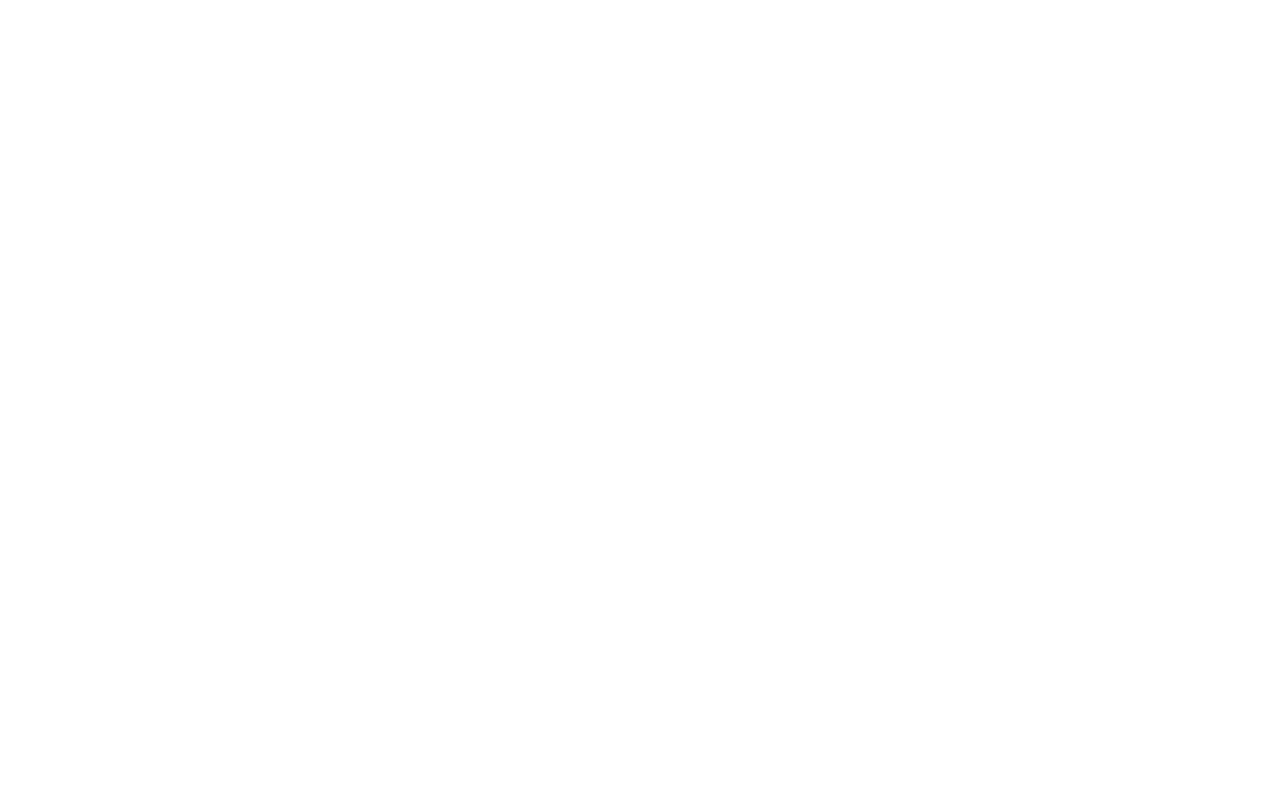
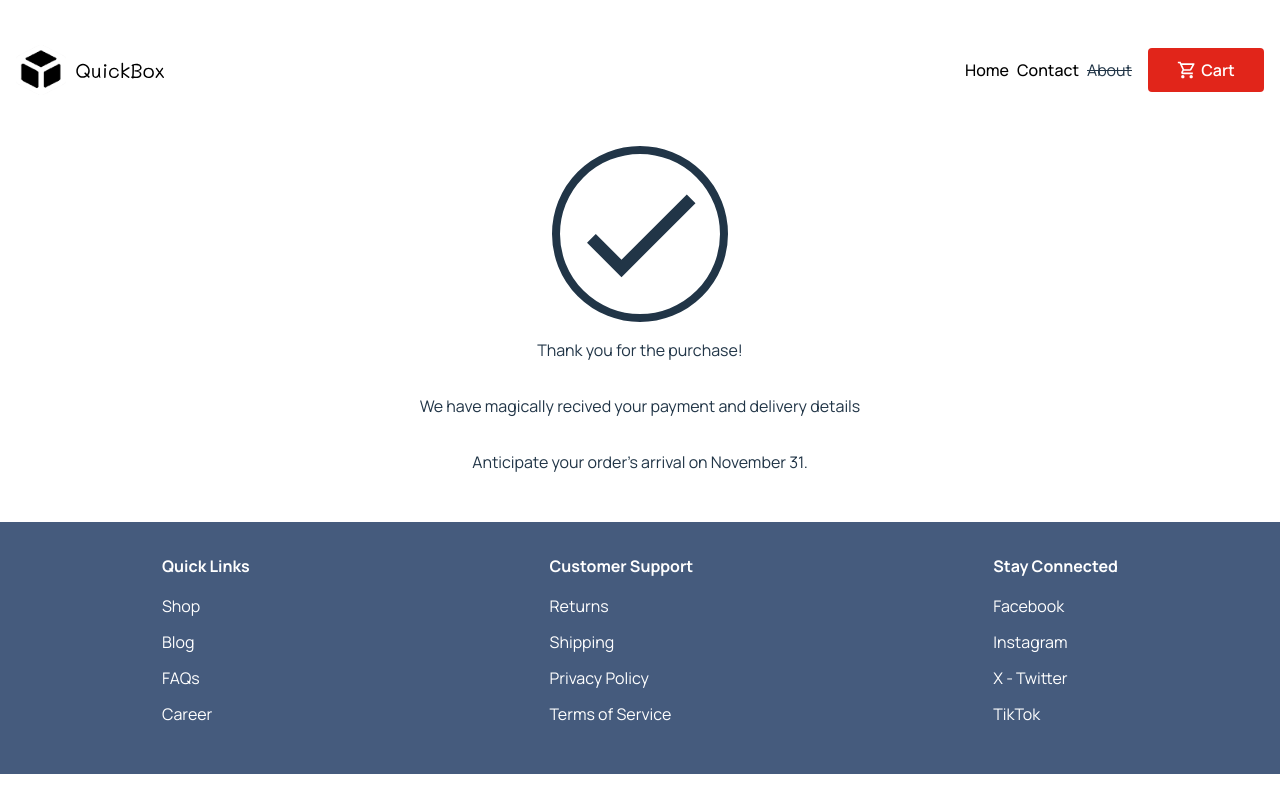
Before and after one commit to Malkenes/JavaScript-Frameworks, a React (Vite) app: page /checkoutSuccess in a window 1280 px wide. Before the commit this address had no page. Built offline with nearby package versions, Linux system fonts and the light colour scheme.

Commit message:
add checkoutSucess page (#6)

```diff
--- a/src/App.css
+++ b/src/App.css
@@ -9,7 +9,7 @@
   text-align: start;
 }
 main > section {
-  padding: 40px 20px;
+  padding: 2em 1em;
 }
 .logo {
   height: 6em;
--- a/src/App.jsx
+++ b/src/App.jsx
@@ -3,6 +3,7 @@
 import Checkout from './pages/checkout.jsx'
 import IndexPage from './pages/index.jsx'
 import Product from './pages/product.jsx'
+import CheckoutSuccess from './pages/checkoutSuccess.jsx'
 import { BrowserRouter, Routes, Route } from "react-router-dom"
 import './App.css'
 import ScrollToTop from './components/layout/scrollToTop.jsx'
@@ -19,6 +20,7 @@
           <Route path='product/:id' element={<Product />} />
           <Route path='contact' element={<Contact />} />
           <Route path='checkout' element={<Checkout />} />
+          <Route path='checkoutSuccess' element={<CheckoutSuccess />} />
         </Route>
       </Routes>
       </BrowserRouter>
--- /dev/null
+++ b/src/components/checkoutButton.jsx
@@ -0,0 +1,13 @@
+import { StyledLink } from "./Button.styles";
+import { useCartStore } from '../stores/useCartStore';
+
+export default function CheckoutButton() {
+    const {clearCart} = useCartStore();
+    const totalItems = useCartStore((state) => state.totalItems(state));
+    if (totalItems > 0) {
+        return (
+            <StyledLink to={"/checkoutSuccess"} onClick={clearCart}>Checkout</StyledLink>
+        )
+    }
+
+}
--- a/src/pages/checkout.jsx
+++ b/src/pages/checkout.jsx
@@ -3,6 +3,7 @@
 import { StyledCheckout, StyledCheckoutItem, StyledAlterQuantity, StyledPayment, PaymentOption} from "./checkout.styles";
 import { StyledButton } from "../components/Button.styles";
 import { useCartStore } from "../stores/useCartStore";
+import CheckoutButton from "../components/checkoutButton";
 import Price from "../components/shared/price";
 import { useState } from "react";
 import { SiKlarna, SiPaypal } from "react-icons/si";
@@ -11,6 +12,7 @@
     const totalPrice = useCartStore((state) => state.totalPrice(state));
     const totalDiscountedPrice = useCartStore((state) => state.totalDiscountedPrice(state));
     return <StyledCheckout>
+        <section>
         <h1>Checkout</h1>
         <ul>
             {cart.map((item) => (
@@ -43,8 +45,11 @@
                 </StyledCheckoutItem>
                 )}
         </ul>
-        <PaymentMethodSelector />
-        <StyledButton>Continue to Payment</StyledButton>
+        </section>
+        <section>
+            <PaymentMethodSelector />
+            <CheckoutButton />
+        </section>
     </StyledCheckout>
 }
 
--- a/src/pages/checkout.styles.js
+++ b/src/pages/checkout.styles.js
@@ -3,9 +3,9 @@
 export const StyledCheckout = styled.main`
 display: flex;
 flex-direction: column;
-gap: 20px;
 ul {
-list-style: none;
+    list-style: none;
+    padding: 0;
 }
 `
 
@@ -15,7 +15,7 @@
     align-items: center;
     gap: 0.5em;
     padding: 1em;
-    border-bottom: 1px solid;
+    border-bottom: 1px solid #78737385;
     img {
         width: 100px;
         height: 100px;
@@ -43,6 +43,7 @@
 export const StyledPayment = styled.fieldset`
 border-radius: 10px;
 padding: 10px 0;
+margin-bottom: 20px;
 legend {
 font-weight: bold;
 padding: 0 10px;
--- /dev/null
+++ b/src/pages/checkoutSuccess.jsx
@@ -0,0 +1,16 @@
+import { StyledCheckoutSuccess, CheckContainer } from "./checkoutSuccess.styles";
+import { MdOutlineCheck } from "react-icons/md";
+export default function CheckoutSuccess() {
+    return (
+    <main>
+        <StyledCheckoutSuccess>
+            <CheckContainer>
+                <MdOutlineCheck size={148} />
+            </CheckContainer>
+            <p>Thank you for the purchase!</p>
+            <p>We have magically recived your payment and delivery details</p>
+            <p>Anticipate your order's arrival on November 31.</p>
+        </StyledCheckoutSuccess>
+    </main>
+    );
+}
--- /dev/null
+++ b/src/pages/checkoutSuccess.styles.js
@@ -0,0 +1,17 @@
+import styled from "styled-components";
+
+export const StyledCheckoutSuccess = styled.section`
+display: flex;
+flex-direction: column;
+align-items: center;
+`
+
+export const CheckContainer = styled.div`
+display: flex;
+justify-content: center;
+align-items: center;
+height: 10em;
+width: 10em;
+border-radius: 50%;
+border: solid 0.5em;
+`
```
